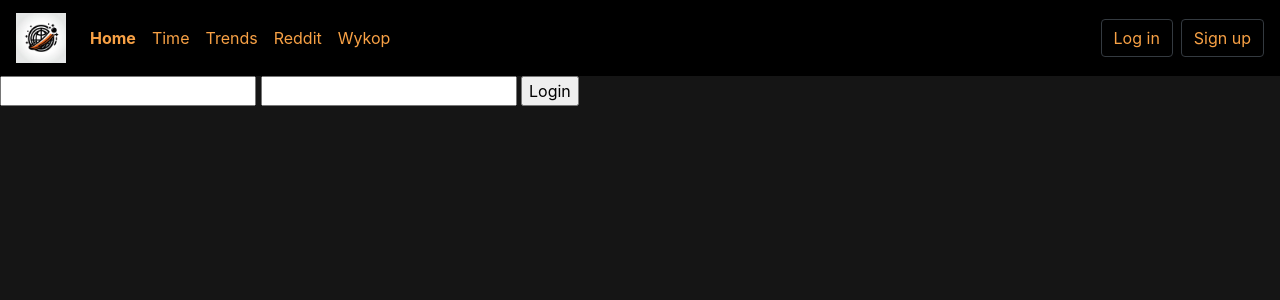
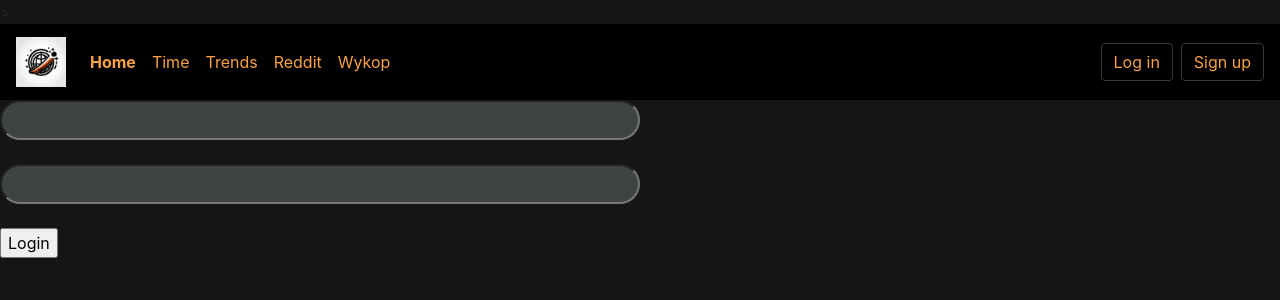
Before and after one commit to Famidore/flaskServer, a Python web app: template templates/login_forms/login.html in a window 1280 px wide. Shown: the top 300 px of the page. Run offline with Jinja, Linux system fonts and the light colour scheme; the template is opened without the code that fills it, so the values that code supplies are empty; some libraries are stand-ins or nearby versions.

Commit message:
Create basic login tamplate, classes for login-form div and inputs.

```diff
--- /dev/null
+++ b/static/styles/login_page.css
@@ -0,0 +1,15 @@
+.login-form{
+    position: relative;
+    width: 100%;
+    justify-content: center;
+}
+
+.input-field{
+    background-color: #3e4444;
+    width: 50%;
+    height: 40px;
+    border-radius: 20px;
+    color: #f8a145;
+    font-size: 20px;
+    text-align: center;
+}
--- a/templates/login_forms/login.html
+++ b/templates/login_forms/login.html
@@ -1,10 +1,15 @@
 {% extends "base.html" %}
 {% block title %}Login{% endblock %}
+{% block style_sheet %} rel="stylesheet" type="text/css"
+    href="{{ url_for('static', filename='styles/login_page.css') }}"> {% endblock %}
 
 {% block content %}
-<form method="POST">
-    <input name="email">
-    <input name="password" type="password">
-    <input type="submit" value="Login">
-</form>
+    <div class="login-form">
+        <form method="POST">
+            <input class="input-field" name="email"><br><br>
+            <input class="input-field" name="password" type="password"><br><br>
+            <input type="submit" value="Login">
+        </form>
+    </div>
+
 {% endblock %}
```
